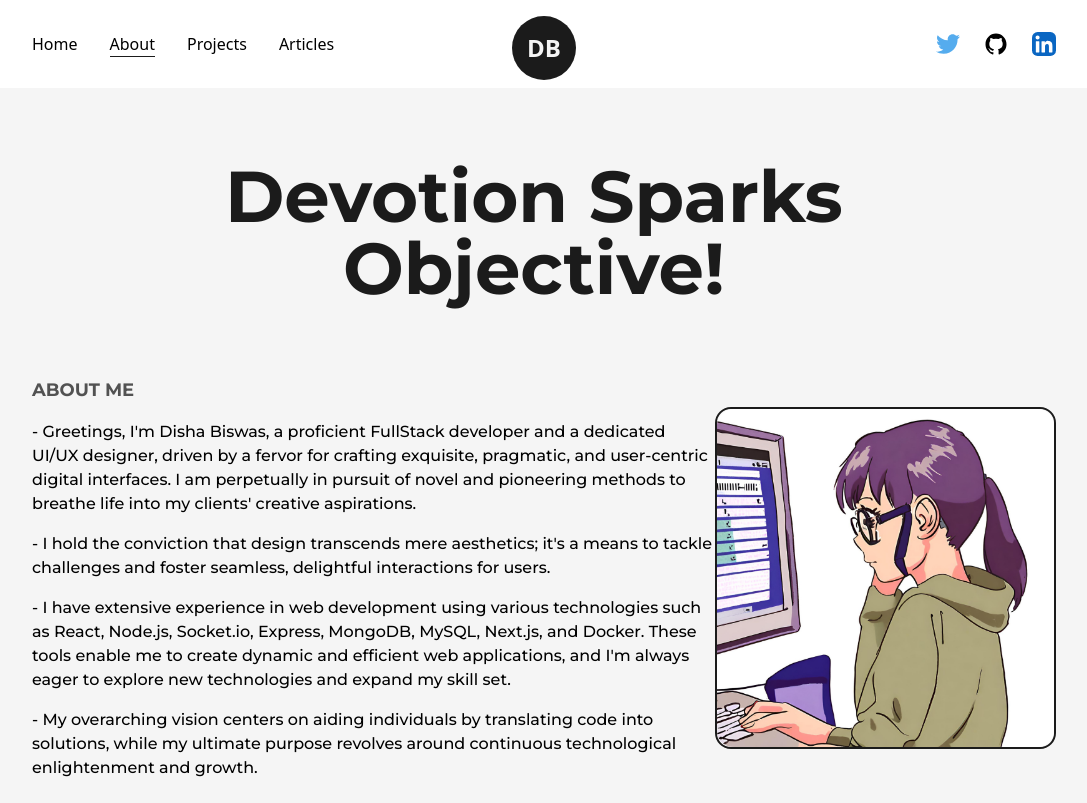
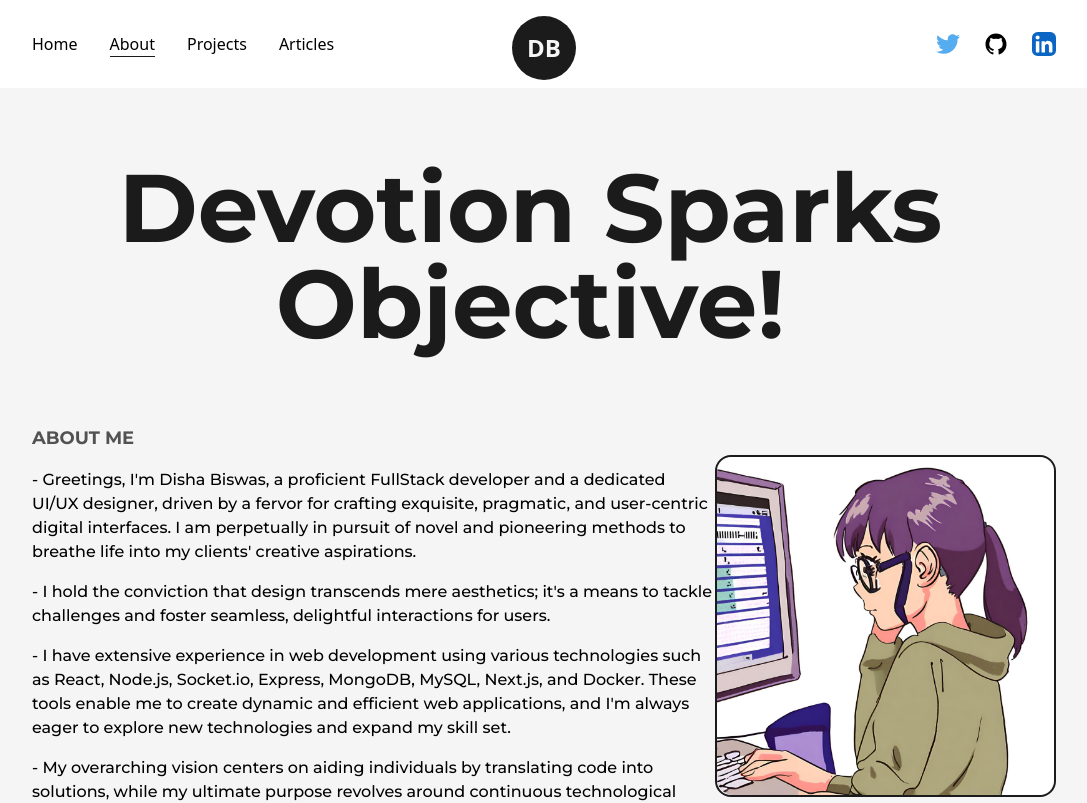
Before and after one commit to Decoder-25/Portfolio-website, a Next.js app: page /about in a window 1280 px wide. Shown: the top 803 px of the page, without its empty margins (96-1183 px from the left). Built offline with nearby package versions, Linux system fonts and the light colour scheme.

Commit message:
Linked the articles to hashnode

```diff
--- a/src/components/Navbar.js
+++ b/src/components/Navbar.js
@@ -24,7 +24,12 @@ const Navbar = () => {
         <CustomLink href="/" title="Home" className="mr-4" />
         <CustomLink href="/about" title="About" className="mx-4" />
         <CustomLink href="/projects" title="Projects" className="mx-4" />
-        <CustomLink href="/articles" title="Articles" className="ml-4" />
+        <CustomLink
+          href="https://disha404.hashnode.dev/"
+          target="_blank"
+          title="Articles"
+          className="ml-4"
+        />
       </nav>
       <nav className="flex items-center justify-center flex-wrap">
         <motion.a href="https://twitter.com/decode_py" target={"_blank"} whileHover={{y: -2}} whiletap={{scale:0.9}} className="w-6 mx-3">
--- a/src/pages/about.js
+++ b/src/pages/about.js
@@ -22,7 +22,7 @@ const about = () => {
         <Layout className="pt-16">
           <AnimatedText
             text="Devotion Sparks Objective!"
-            className="!text-7xl mb-16"
+            className="mb-16"
           />
           <div className="flex flex-col md:flex-row items-center justify-center">
             <div className="text-center md:text-left md:w-2/3">
```
